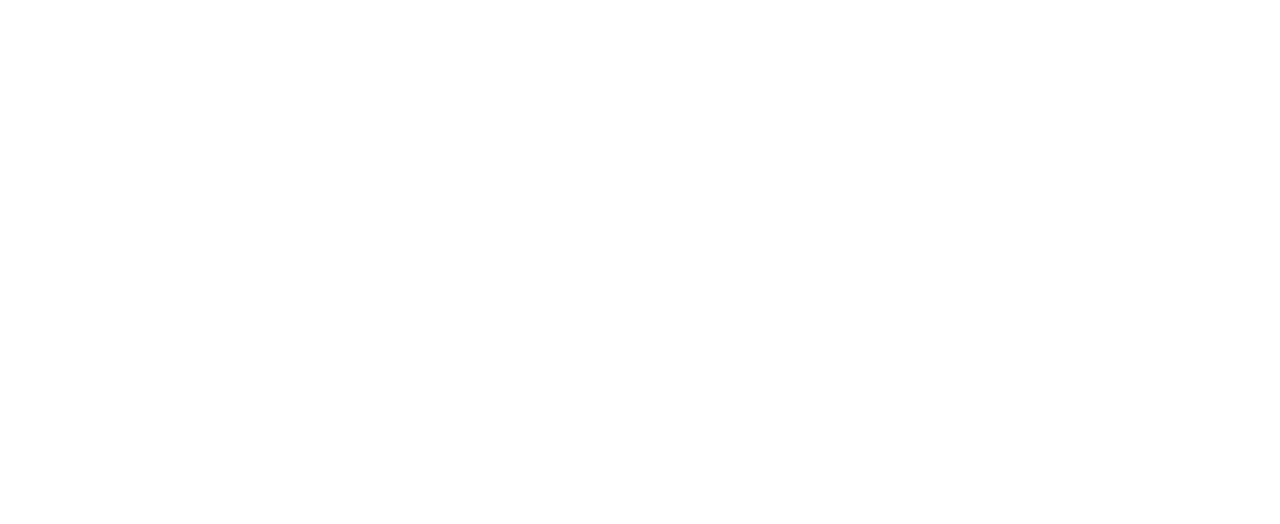
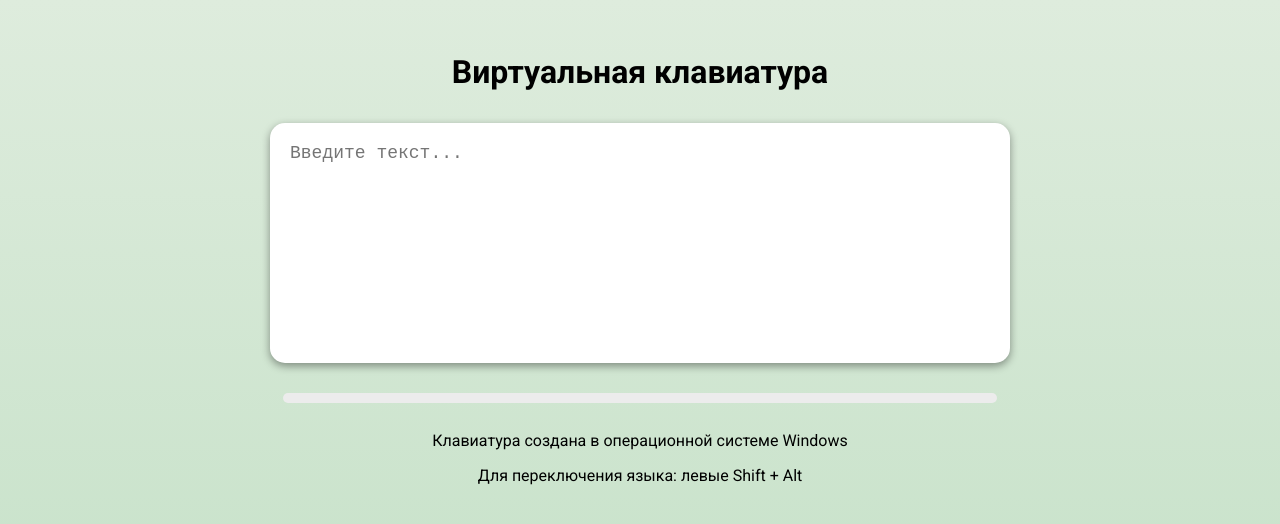
Before and after one commit to shchegolenkov/virtual-keyboard, a website: page index.html in a window 1280 px wide. Drawn offline with Linux system fonts and the light colour scheme.

Commit message:
feat: add style and basic structure

```diff
--- /dev/null
+++ b/css/style.css
@@ -0,0 +1,79 @@
+body {
+  background-image: linear-gradient(to top, #c1dfc4 0%, #deecdd 100%);
+  background-attachment: fixed;
+}
+
+.container {
+  font-family: Roboto, Arial, sans-serif;
+  margin: 4vh auto 0;
+  display: flex;
+  flex-direction: column;
+  align-items: center;
+  justify-content: center;
+}
+
+.textarea {
+  display: block;
+  width: 700px;
+  min-width: 500px;
+  max-width: 900px;
+  min-height: 200px;
+  max-height: 400px;
+  height: 200px;
+  margin: 10px auto 10px;
+  padding: 20px;
+  border: none;
+  border-radius: 15px;
+  outline: none;
+  font-size: 18px;
+  color: #444444;
+  box-shadow: rgba(0, 0, 0, 0.24) 0px 3px 8px;
+  transition: box-shadow 0.3s;
+}
+
+.textarea:hover,
+.textarea:focus {
+  box-shadow: rgba(0, 0, 0, 0.4) 0px 3px 8px;
+}
+
+.textarea::-webkit-resizer {
+  display: none;
+}
+
+.keyboard {
+  display: flex;
+  width: 704px;
+  margin: 20px;
+  padding: 5px;
+  background-color: #ececec;
+  border-radius: 5px;
+}
+
+.key {
+  width: 44px;
+  height: 40px;
+  margin: 3px;
+  border-radius: 3px;
+  display: flex;
+  align-items: center;
+  justify-content: center;
+  background-color: #fff;
+  outline: none;
+  border: none;
+  box-shadow: rgba(67, 71, 85, 0.27) 0px 0px 0.25em, rgba(90, 125, 188, 0.05) 0px 0.25em 1em;
+  cursor: pointer;
+  transition: background-color 0.1s, box-shadow 0.3s;
+}
+
+.key:hover {
+  box-shadow: rgba(67, 71, 85, 0.7) 0px 0px 0.25em, rgba(90, 125, 188, 0.05) 0px 0.25em 1em;
+}
+
+.key:active {
+  box-shadow: rgba(67, 71, 85, 0.7) 0px 0px 0.25em, rgba(90, 125, 188, 0.05) 0px 0.25em 1em;
+  background-color: #dcf797;
+}
+
+.description {
+  margin: 8px 0px;
+}
--- a/index.html
+++ b/index.html
@@ -6,10 +6,14 @@
   <meta http-equiv="X-UA-Compatible" content="IE=edge">
   <meta name="viewport" content="width=device-width, initial-scale=1.0">
   <title>Виртуальная клавиатура</title>
+  <link rel="icon" type="image/x-icon"
+    href="https://icon-icons.com/downloadimage.php?id=6304&root=41/ICO/128/&file=keyboard_k_6868.ico">
+  <link rel="stylesheet" href="https://fonts.googleapis.com/css2?family=Roboto:wght@300;400;700&display=swap">
+  <link rel="stylesheet" href="css/style.css">
 </head>
 
 <body>
-
+  <script src="js/script.js"></script>
 </body>
 
 </html>
--- /dev/null
+++ b/js/script.js
@@ -0,0 +1,12 @@
+const content = `
+  <div class="container">
+    <h1 class="header">Виртуальная клавиатура</h1>
+    <textarea class="textarea" placeholder="Введите текст..." autofocus></textarea>
+    <div class="keyboard">
+    </div>
+    <p class="description">Клавиатура создана в операционной системе Windows</p>
+    <p class="description">Для переключения языка: лeвыe Shift + Alt</p>
+  </div>
+`;
+
+document.body.insertAdjacentHTML('afterbegin', content);
--- a/package.json
+++ b/package.json
@@ -4,7 +4,9 @@
   "description": "",
   "main": "index.js",
   "scripts": {
-    "test": "echo \"Error: no test specified\" && exit 1"
+    "test": "echo \"Error: no test specified\" && exit 1",
+    "lint": "eslint .",
+    "lint:fix": "eslint . --fix"
   },
   "repository": {
     "type": "git",
```
